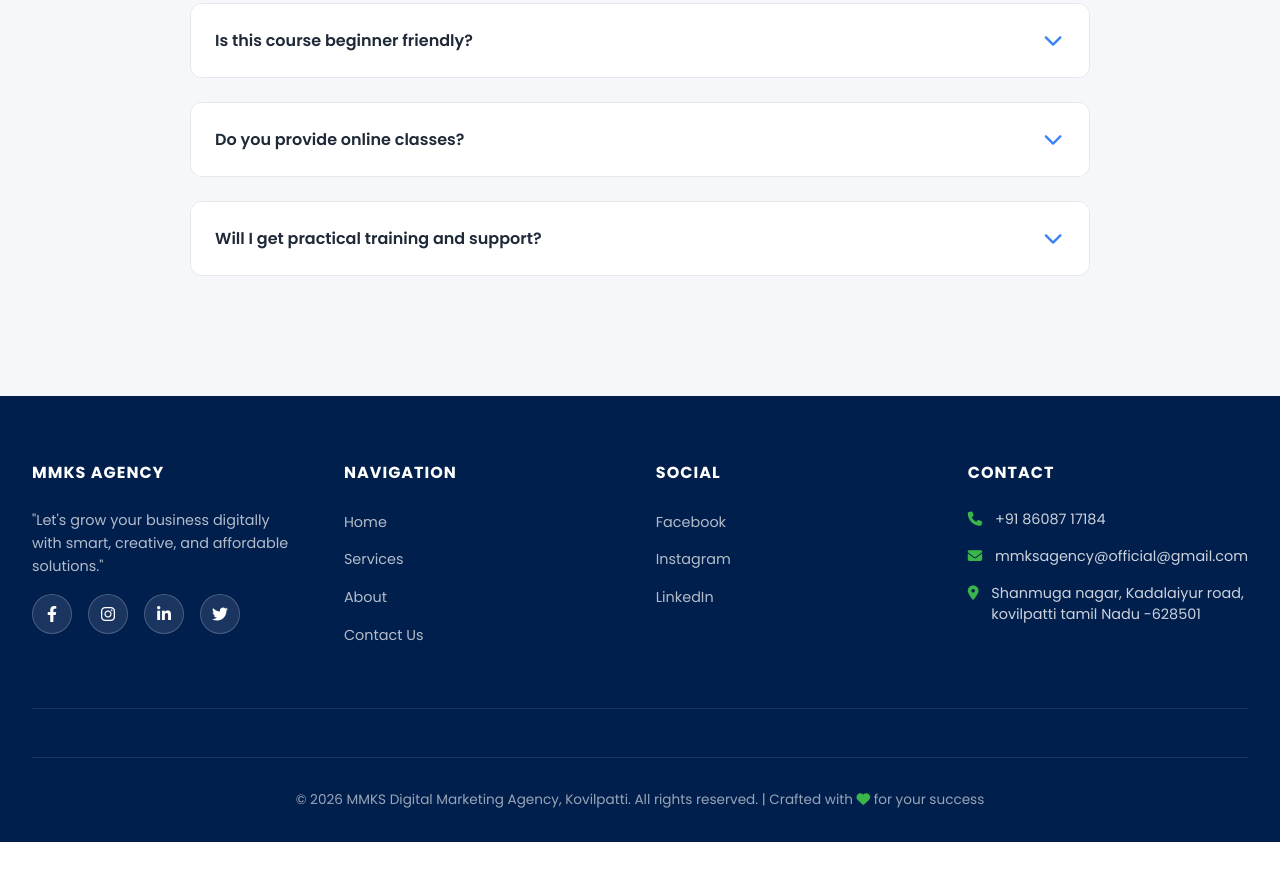
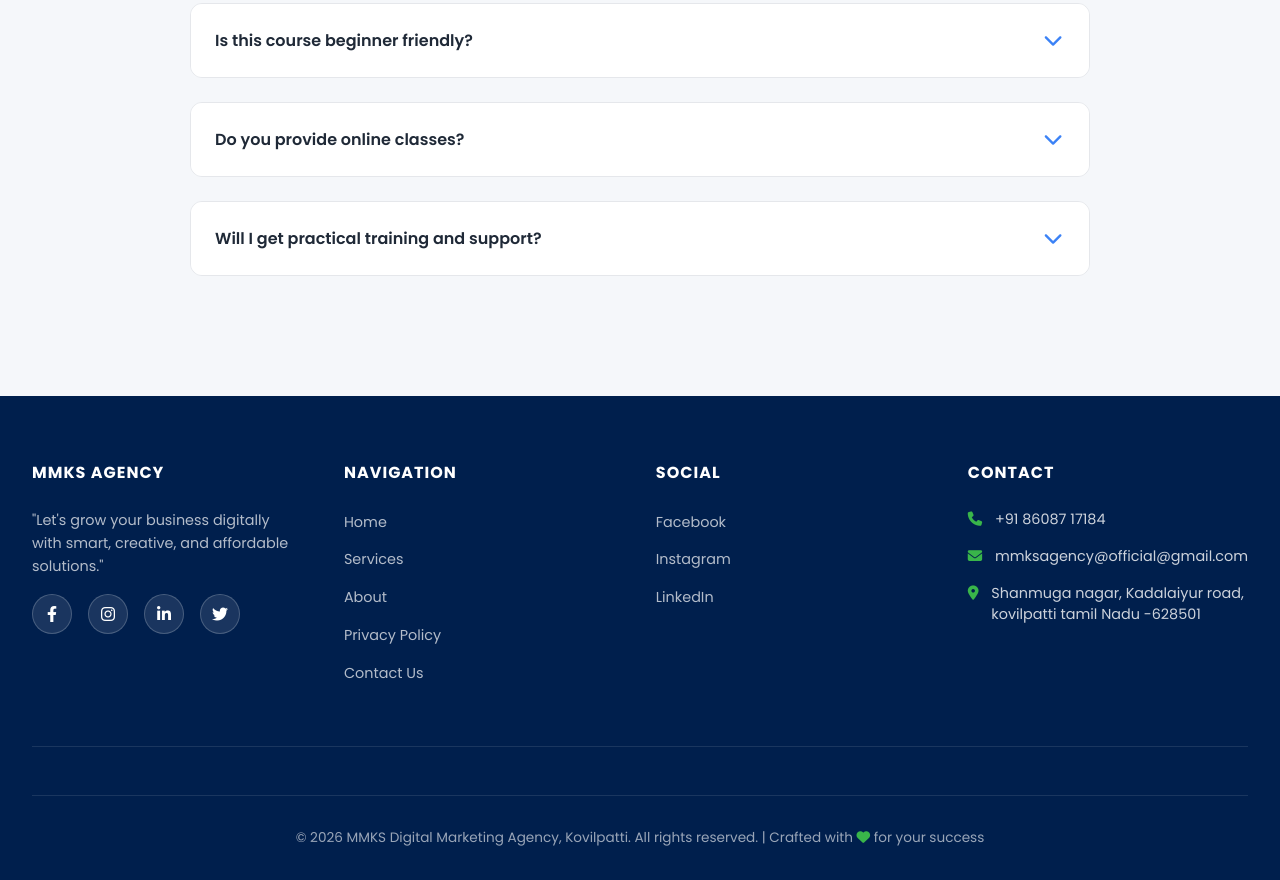
Before and after one commit to mmksagencyofficial-creator/MMKS-company, a plain HTML site: page index.html in a window 1280 px wide. Shown: the part 6297-7177 px from the top of the page. Before the commit the page ends 7139 px from the top, so only its background shows below. Drawn offline with Linux system fonts and the light colour scheme.

Commit message:
Update index.html

```diff
--- a/index.html
+++ b/index.html
@@ -1531,6 +1531,7 @@
                         <li><a href="index.html">Home</a></li>
                         <li><a href="services.html">Services</a></li>
                         <li><a href="about.html">About</a></li>
+                        <li><a href="privacy-policy.html">Privacy Policy</a></li>
                         <li><a href="contact.html">Contact Us</a></li>
                     </ul>
                 </div>
```
